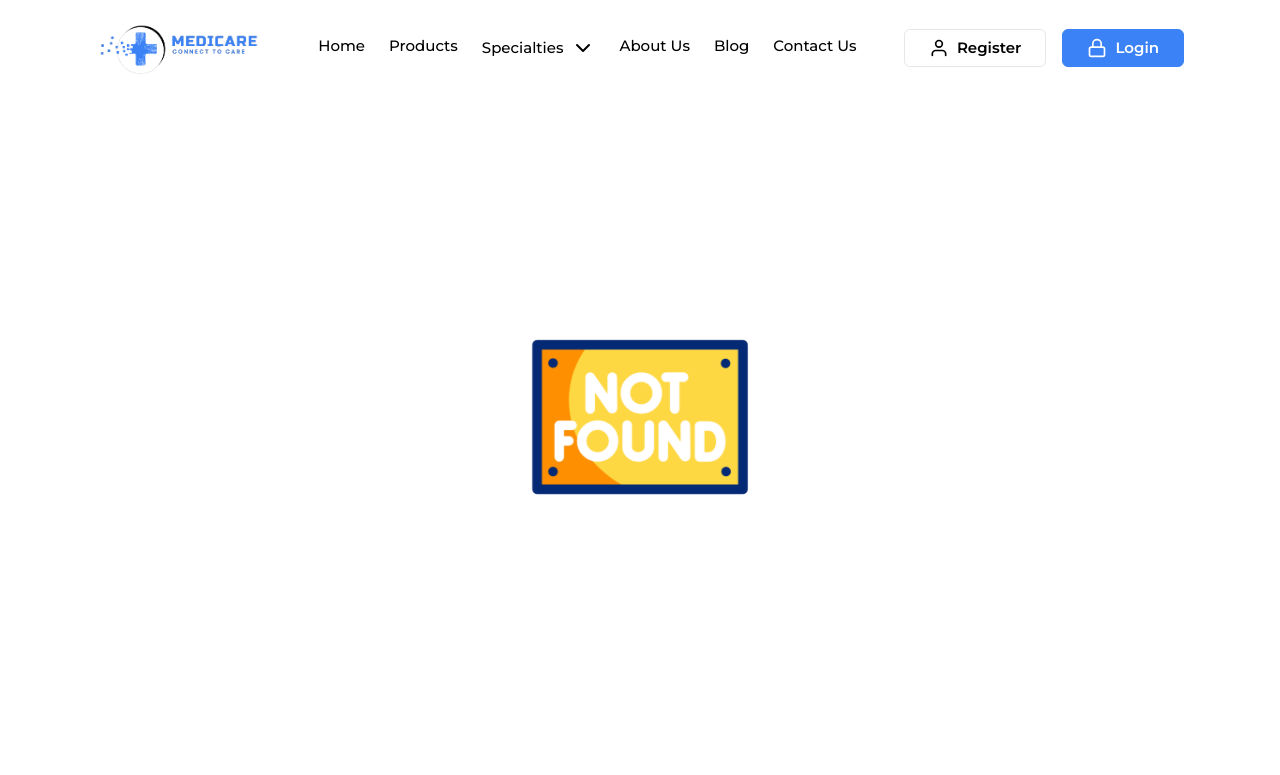
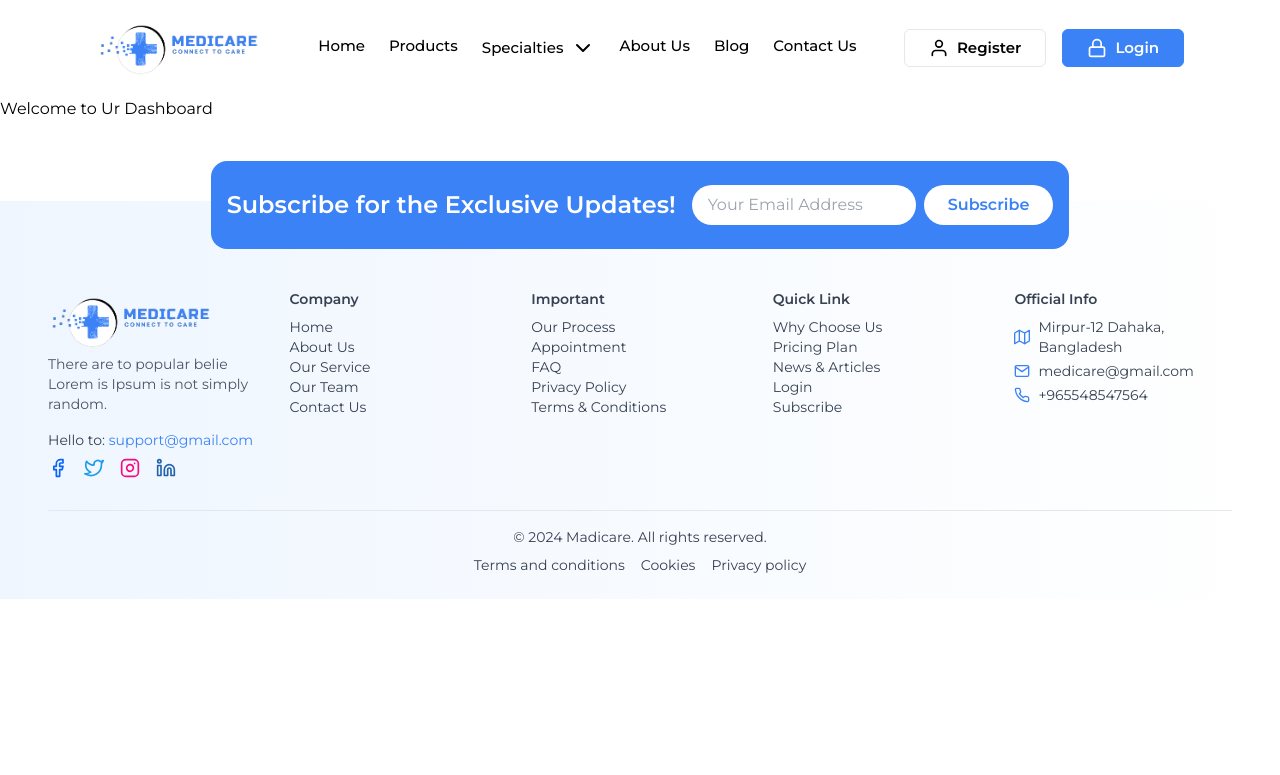
Before and after one commit to rahat2020/Medicare, a Next.js app: page /dashboard in a window 1280 px wide. Before the commit this address had no page. Shown: the top 775 px of the page. Built offline with nearby package versions, Linux system fonts and the light colour scheme.

Commit message:
dashboard route initiate

```diff
--- /dev/null
+++ b/src/app/dashboard/page.js
@@ -0,0 +1,11 @@
+import React from 'react';
+
+const PatientDashboard = () => {
+    return (
+        <div>
+        <h1>Welcome to Ur Dashboard</h1>
+        </div>
+    );
+};
+
+export default PatientDashboard;
```
Also changed, not shown: 1 other file (tests, documents, lock files or other folders).
